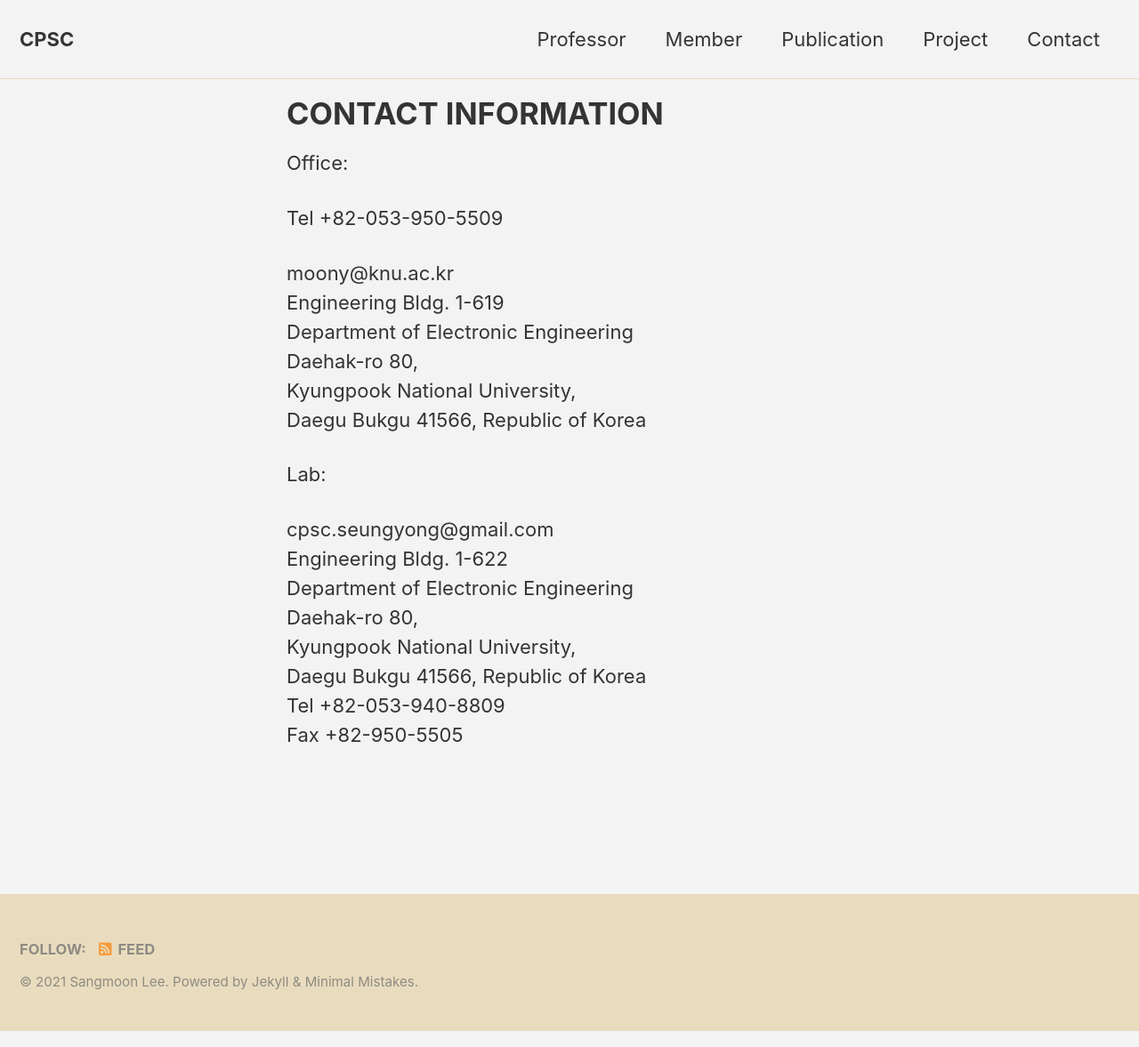
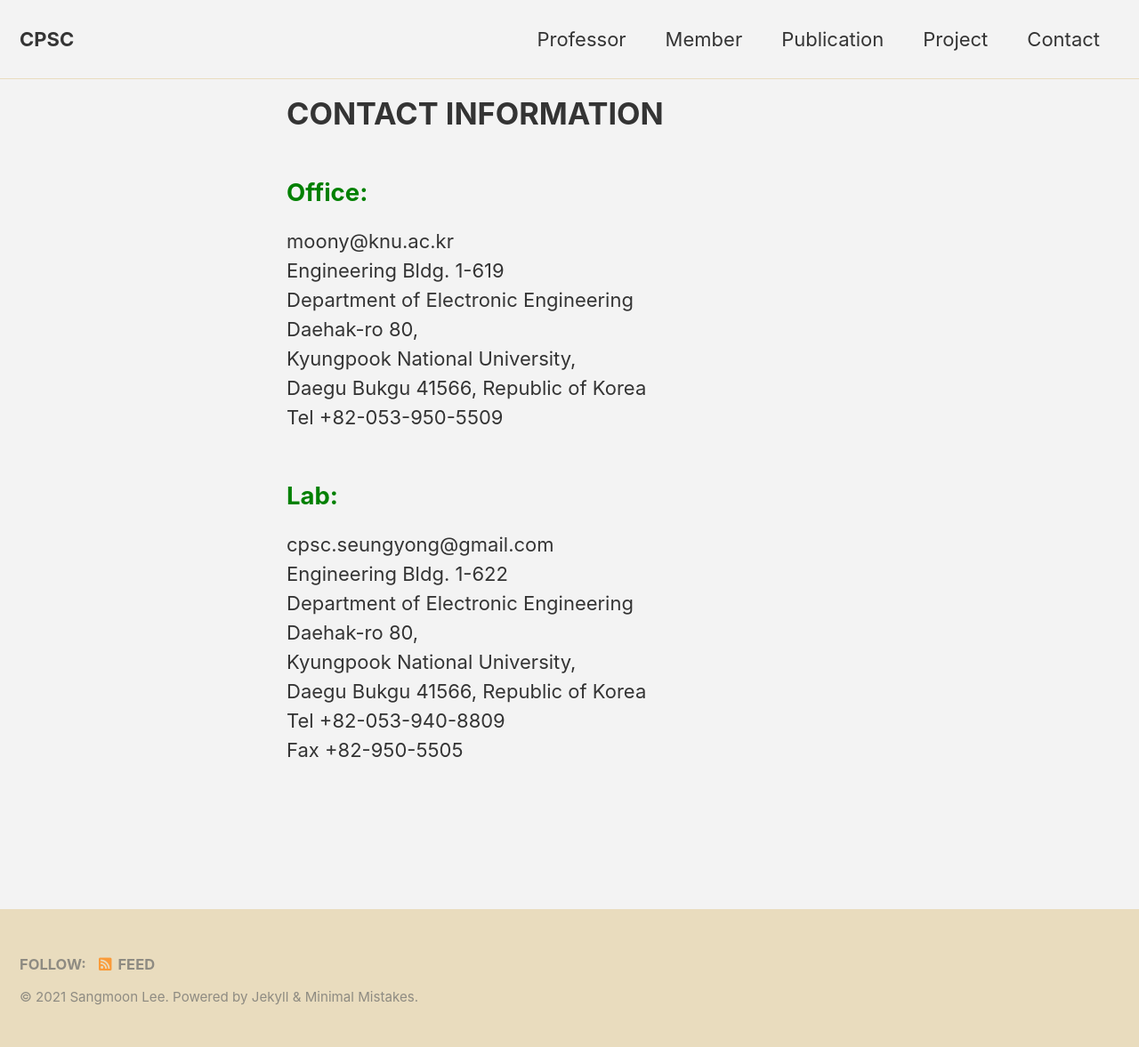
Before and after one commit to CPSC-LAB/CPSC-LAB.github.io, a Jekyll site: the page built from _pages/contact.md, in a window 1280 px wide. Shown: the whole page at 89% size. Built offline with Jekyll 4.4.1, drawn with Linux system fonts in a browser that asks for light colours; cached includes are drawn as plain includes; some of the changed lines change nothing that is shown.

Commit message:
Update contact.md

```diff
--- a/_pages/contact.md
+++ b/_pages/contact.md
@@ -3,9 +3,8 @@ title: "CONTACT INFORMATION"
 permalink: /contact/
 layout: categories
 ---
-Office:
 
-Tel +82-053-950-5509
+## <span style="color:green">Office:</span>
 
 moony@knu.ac.kr<br>
 Engineering Bldg. 1-619<br>
@@ -13,9 +12,10 @@ Department of Electronic Engineering <br>
 Daehak-ro 80, <br>
 Kyungpook National University,<br>
 Daegu Bukgu 41566, Republic of Korea<br>
+Tel +82-053-950-5509
 
 
-Lab:
+## <span style="color:green">Lab:</span>
 
 cpsc.seungyong@gmail.com<br>
 Engineering Bldg. 1-622<br>
@@ -24,4 +24,4 @@ Daehak-ro 80, <br>
 Kyungpook National University,<br>
 Daegu Bukgu 41566, Republic of Korea<br>
 Tel +82-053-940-8809<br>
-Fax +82-950-5505<br>
+Fax +82-950-5505
```
